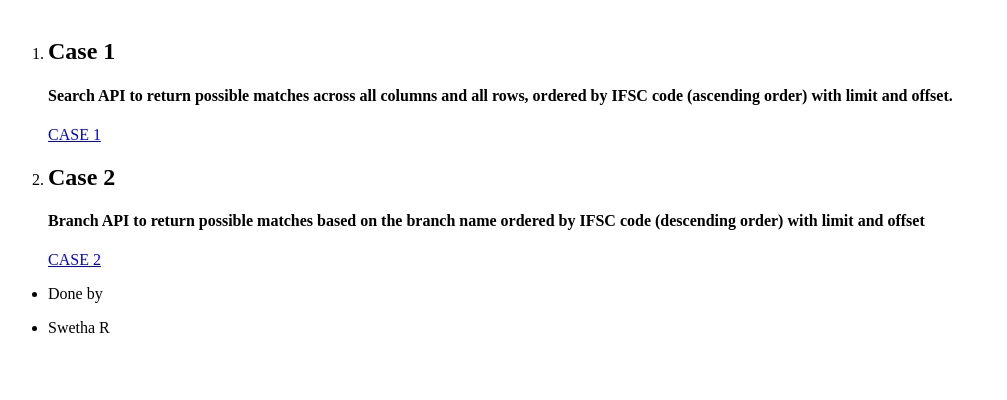
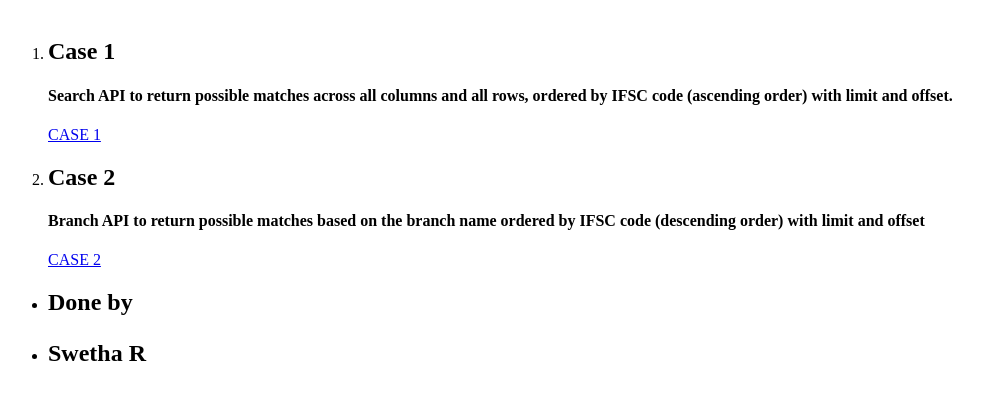
Before and after one commit to Swetha-ramasamy/BackEnd_bankDetails, a website: page index.html in a window 1280 px wide. Shown: the part 66-466 px from the top of the page, without its empty margins (0-1007 px from the left). Drawn offline with Linux system fonts and the light colour scheme.

Commit message:
Update index.html

```diff
--- a/index.html
+++ b/index.html
@@ -5,7 +5,7 @@
      <li><h2>Case 2</h2><h4> Branch API to return possible matches based on the branch name ordered by IFSC code (descending order) with limit and offset</h4><a href="https://back-end-bank-details.vercel.app/api/branch?q=LONI&limit=1&offset=0" target="_blank">CASE 2</a></li>
   </ol>
   <ul>
-    <li><p>Done by </p></li>
-    <li><p>Swetha R </p></li>
+    <li><h2>Done by </p></h2>
+    <li><h2>Swetha R </h2></li>
   </ul>
 </html>
```
